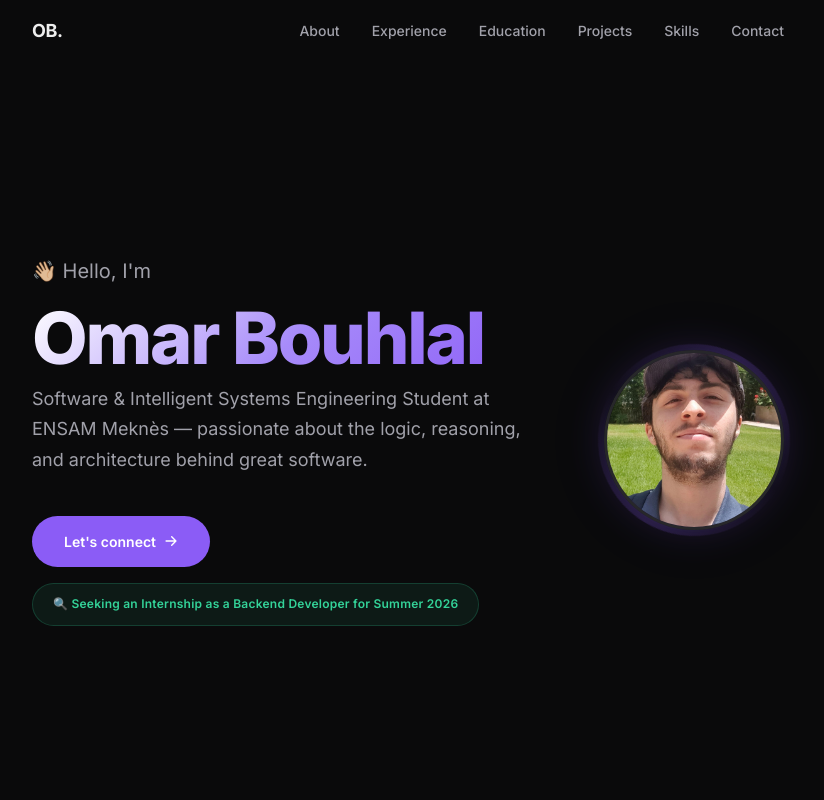
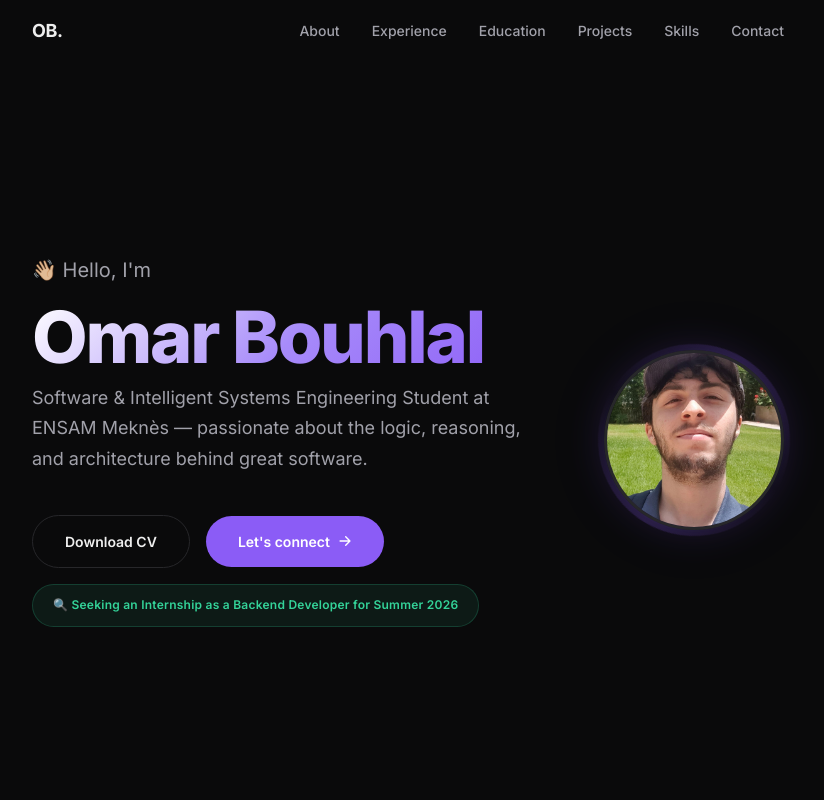
Before and after one commit to OmarBouhlal/portfolio, a React (Vite) app: page / in a window 1280 px wide. Shown: the top 800 px of the page, without its empty margins (232-1056 px from the left). Built offline with nearby package versions, Linux system fonts and the light colour scheme.

Commit message:
feat: download cv

```diff
--- a/src/components/Hero.css
+++ b/src/components/Hero.css
@@ -153,6 +153,20 @@
     box-shadow: 0 8px 30px rgba(139, 92, 246, 0.3);
 }
 
+.hero-cta.secondary {
+    background: transparent;
+    border: 1px solid var(--color-border);
+    color: var(--color-text-primary);
+    box-shadow: none;
+}
+
+.hero-cta.secondary:hover {
+    background: rgba(255, 255, 255, 0.05);
+    border-color: var(--color-accent);
+    color: var(--color-accent);
+    transform: translateY(-2px);
+}
+
 .hero-cta svg {
     transition: transform var(--transition-fast);
 }
--- a/src/components/Hero.tsx
+++ b/src/components/Hero.tsx
@@ -44,6 +44,19 @@ export default function Hero() {
                     </motion.p>
                     <div className="hero-actions">
                         <motion.a
+                            href={personalInfo.resumeUrl}
+                            className="hero-cta secondary"
+                            target="_blank"
+                            rel="noopener noreferrer"
+                            initial={{ opacity: 0, y: 20 }}
+                            animate={{ opacity: 1, y: 0 }}
+                            transition={{ duration: 0.5, delay: 0.8 }}
+                            whileHover={{ scale: 1.03 }}
+                            whileTap={{ scale: 0.97 }}
+                        >
+                            Download CV
+                        </motion.a>
+                        <motion.a
                             href="#contact"
                             className="hero-cta"
                             initial={{ opacity: 0, y: 20 }}
--- a/src/data/portfolio.ts
+++ b/src/data/portfolio.ts
@@ -9,7 +9,7 @@ export const personalInfo = {
   tagline:
     "Software & Intelligent Systems Engineering Student at ENSAM Meknès — passionate about the logic, reasoning, and architecture behind great software.",
   email: "omarbouhlal05@gmail.com",
-  resumeUrl: "/docs/resume.pdf",
+  resumeUrl: "/cv_en.pdf",
   socialLinks: {
     github: "https://github.com/OmarBouhlal",
     linkedin: "https://www.linkedin.com/in/omar-bouhlal-101ba6353",
@@ -197,7 +197,7 @@ export const contactInfo = {
   description:
     "Whether you want to collaborate on a project, ask a question, or just say hi — I'm just a message away.",
   email: "omarbouhlal05@gmail.com",
-  resumeUrl: "/docs/resume.pdf",
+  resumeUrl: "/cv_en.pdf",
 };
 
 export const footerInfo = {
```
Also changed, not shown: 2 other files (tests, documents, lock files or other folders).
